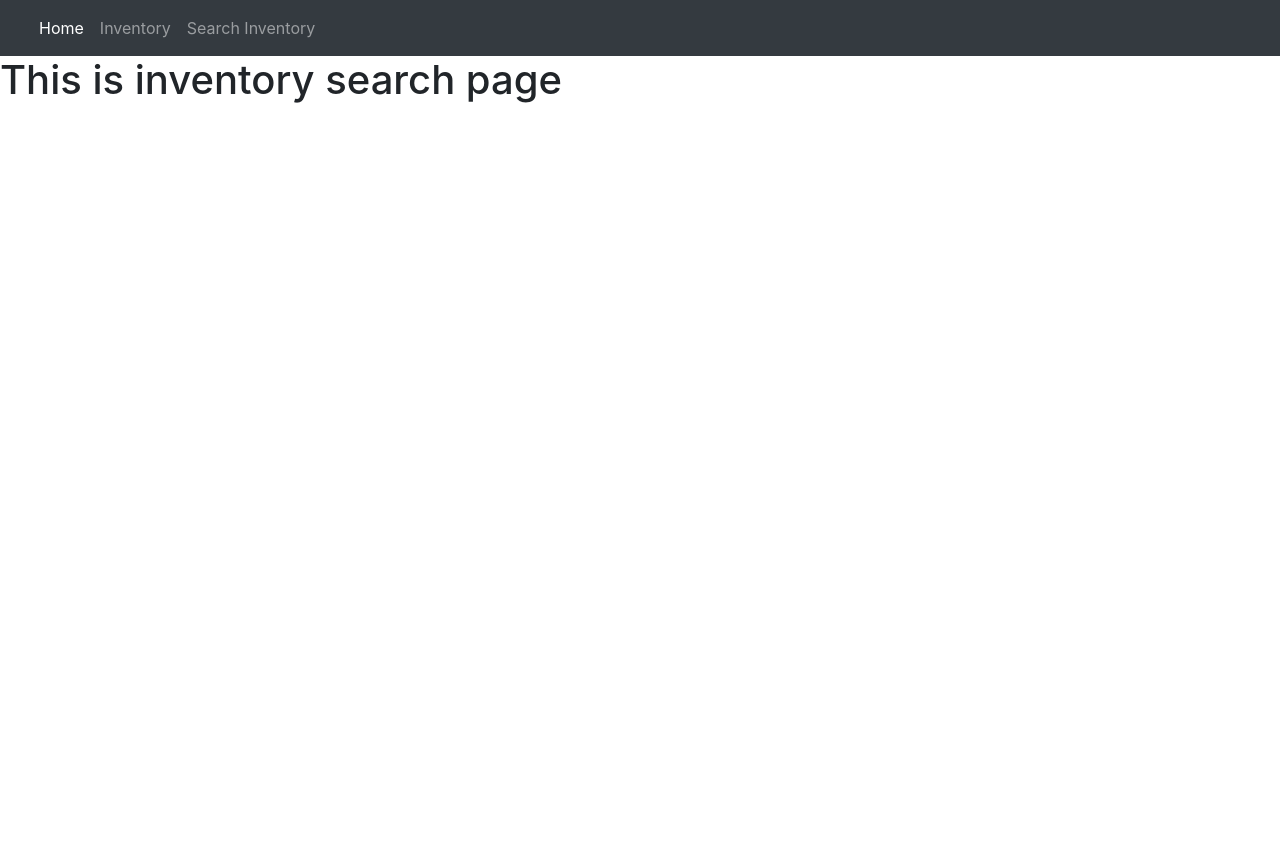
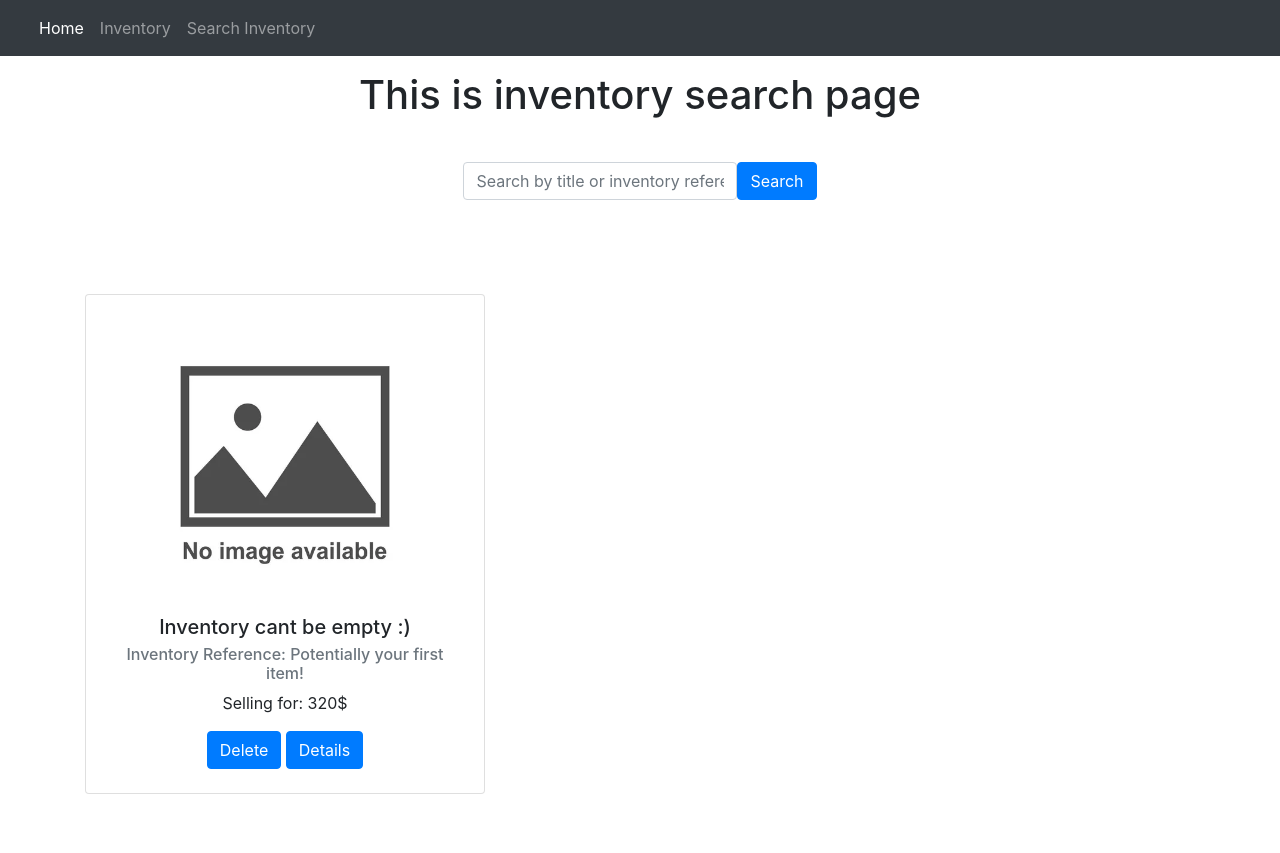
Before and after one commit to Shark1y/localInventorization, a Flask app: page /inventory_search in a window 1280 px wide. Before the commit the page ends 103 px from the top, so only its background shows below. Run offline with Flask 3, Linux system fonts and the light colour scheme; some libraries are stand-ins or nearby versions.

Commit message:
Search function finished
-Implemented Search function

```diff
--- a/routes.py
+++ b/routes.py
@@ -11,7 +11,19 @@ def register_routes(app, db):
 
     @app.route('/inventory_search', methods=['GET','POST'])
     def inventory_search():
-        return render_template('inventory_search.html' )
+        query = request.args.get('query', '')  # Get search query from URL
+
+        if query:
+            # Search by inventory reference or title (case-insensitive search)
+            items = Item.query.filter(
+                (Item.invRef.ilike(f'%{query}%')) |  # Search by inventory reference
+                (Item.title.ilike(f'%{query}%'))    # Search by title
+            ).all()
+        else:
+            # If no query, just show all items
+            items = Item.query.all()
+
+        return render_template('inventory_search.html', items=items)
 
     @app.route('/inventory', methods=['GET', 'POST'])
     def inventory():
--- a/static/css/styles.css
+++ b/static/css/styles.css
@@ -41,3 +41,8 @@
     padding-top: 15px;
     text-align: center;
 }
+
+.search-form{
+    padding:35px;
+    align-content: center;
+}
--- a/templates/inventory_search.html
+++ b/templates/inventory_search.html
@@ -3,7 +3,64 @@
 {%block title%}Inventory Page{%endblock%}
 
 {%block content%}
-<h1>This is inventory search page</h1>
+<h1 class="welcome-sign">This is inventory search page</h1>
+
+<!-- Search Form -->
+<div class="search-form d-flex justify-content-center ">
+    <form method="GET" action="{{ url_for('inventory_search') }}" class="form-inline mb-4">
+        <input type="text" name="query" class="form-control" placeholder="Search by title or inventory reference" value="{{ query }}">
+        <button type="submit" class="btn btn-primary">Search</button>
+    </form>
+</div>
+<!-- Display Search Results -->
+<div class="container inventory-showcase">
+    <div class="row">
+        {% if items %}
+            {% for item in items %}
+                <div class="col-md-4 mb-4">
+                    <div class="card" style="width: 25rem;">
+                        <div class="card-body">
+                            <img class="card-img-top" src="{{ item.image }}" alt="Image for {{ item.title }}" onerror="this.style.display='none'">
+                            <h5 class="card-title">{{ item.title }}</h5>
+                            <h6 class="card-subtitle mb-2 text-muted">Inventory Reference: {{ item.invRef }}</h6>
+                            <p class="card-text">Selling for: {{ item.price }}$</p>
+                            <button class="btn btn-primary" onclick="deleteItem({{ item.pid }})">Delete</button>
+                            <button class="btn btn-primary">
+                                <a href="{{ url_for('details', pid=item.pid) }}" style="text-decoration: none; color: inherit;">Details</a>
+                            </button>
+                        </div>
+                    </div>
+                </div>
+            {% endfor %}
+        {% else %}
+            <p>No items found matching your search.</p>
+        {% endif %}
+    </div>
+</div>
+
+<script>
+    document.getElementById('itemForm').addEventListener('submit', function(event) {
+        document.getElementById('submitButton').disabled = true; // Disable submit button to prevent double submission
+    });
+</script>
+
+<script type="text/javascript">
+    function deleteItem(pid) {
+        fetch('{{url_for("delete", pid=pid)}}' + pid, {
+            method: 'DELETE'
+        }).then(response => {
+            if (response.ok){
+                window.location.reload()
+            } else {
+                console.error('Failed to delete item')
+            }
+        })
+            .catch(error => {
+                console.error('Error fetching', error)
+            })
+    }
+
+</script>
 
 
 {%endblock%}
```
Also changed, not shown: instance/gameStore.db, static/img/IMG_8289.jpeg (deleted).
